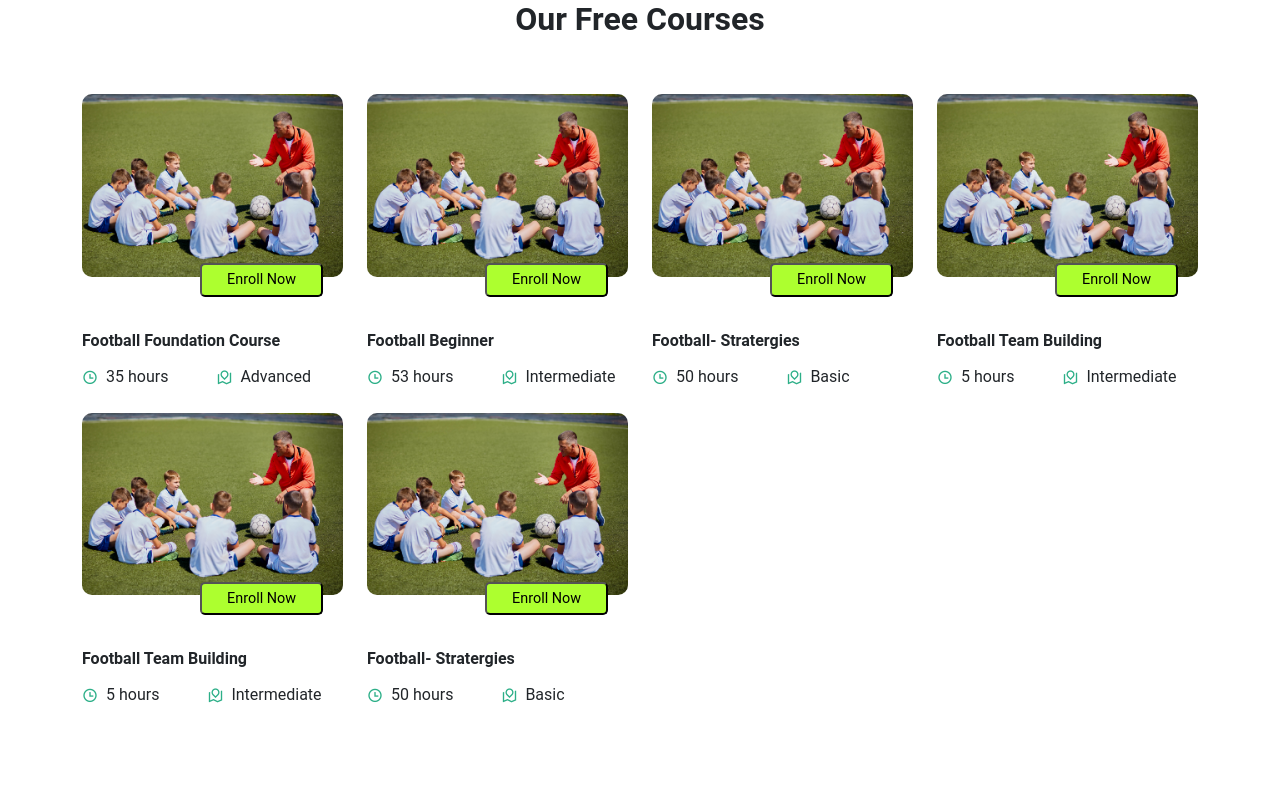
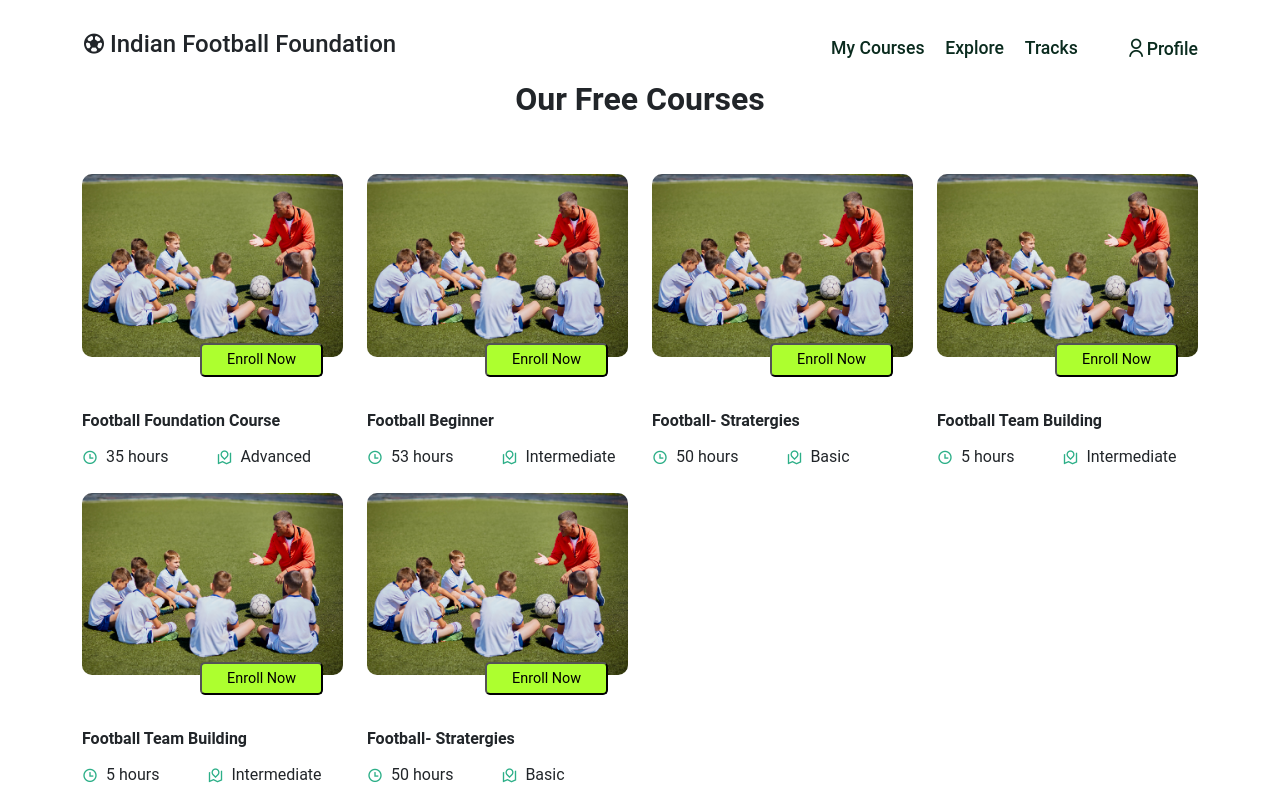
Before and after one commit to cfgmumbai2023/Team-13, a React (Create React App) app in the folder client/: page /courses in a window 1280 px wide. Built offline with nearby package versions, Linux system fonts and the light colour scheme.

Commit message:
added navbar

```diff
--- a/client/src/routes/courses/Free-course-section/FreeCourse.jsx
+++ b/client/src/routes/courses/Free-course-section/FreeCourse.jsx
@@ -1,6 +1,6 @@
 import React from "react";
 import { Container, Row, Col } from "reactstrap";
-import "material-ui";
+// import "material-ui";
 // import courseImg01 from "../../assests/images/web-development.png";
 // import courseImg02 from "../../assests/images/kids-learning.png";
 // import courseImg03 from "../../assests/images/seo.png";
--- /dev/null
+++ b/client/src/routes/courses/Header/Header.jsx
@@ -0,0 +1,68 @@
+import React, { useRef } from "react";
+import { Container } from "reactstrap";
+import "./header.css";
+
+const navLinks = [
+  {
+    display: "My Courses",
+    url: "#",
+  },
+  {
+    display: "Explore",
+    url: "#",
+  },
+
+  {
+    display: "Tracks",
+    url: "#",
+  },
+];
+
+const Header = () => {
+  const menuRef = useRef();
+
+  const menuToggle = () => menuRef.current.classList.toggle("active__menu");
+
+  return (
+    <header className="header">
+      <Container>
+        <div className="navigation d-flex align-items-center justify-content-between navbar">
+          <div className="logo">
+            <h4 className=" d-flex align-items-center gap-1">
+              <i class="ri-football-fill"></i> Indian Football Foundation
+            </h4>
+          </div>
+
+          <div className="nav d-flex align-items-center gap-5">
+            <div className="nav__menu" ref={menuRef} onClick={menuToggle}>
+              <ul className="nav__list">
+                {navLinks.map((item, index) => (
+                  <li key={index} className="nav__item">
+                    <a href={item.url}>{item.display}</a>
+                  </li>
+                ))}
+              </ul>
+            </div>
+
+            <div className="nav__right">
+              <p className="mb-0 d-flex align-items-center gap-2">
+                <li className="nav__item">
+                  <i class="ri-user-line"></i>
+                  <a href="#">Profile</a>
+                </li>
+              </p>
+            </div>
+          </div>
+
+          <div className="mobile__menu">
+            <span>
+              <i class="ri-menu-line" onClick={menuToggle}></i>
+            </span>
+          </div>
+        </div>
+      </Container>
+    </header>
+  );
+};
+
+export default Header;
--- /dev/null
+++ b/client/src/routes/courses/Header/header.css
@@ -0,0 +1,88 @@
+.header {
+  width: 100%;
+  height: 80px;
+  line-height: 80px;
+  /* padding-bottom: 50px; */
+}
+
+.navbar {
+  padding-bottom: 40px;
+}
+
+.nav__list {
+  margin: 0;
+  padding: 0;
+  list-style: none;
+  display: flex;
+  column-gap: 1.3rem;
+}
+
+.nav__item a {
+  font-weight: 500;
+  font-size: 1.1rem;
+  color: #0a2b1e;
+  text-decoration: none;
+  transition: 0.3s;
+}
+
+.nav__item a:hover {
+  color: #17bf9e;
+}
+
+.nav__right p {
+  font-weight: 500;
+  color: #0a2b1e;
+  font-size: 1.1rem;
+}
+
+.nav__right p i {
+  font-size: 1.3rem;
+}
+
+.mobile__menu span i {
+  font-size: 1.4rem;
+  color: #0a2b1e;
+  cursor: pointer;
+}
+
+.mobile__menu {
+  display: none;
+}
+
+@media only screen and (max-width: 991px) {
+  .nav__menu {
+    position: fixed;
+    top: 0;
+    left: 0;
+    width: 100%;
+    height: 100%;
+    background: #0a2b1ec2;
+    z-index: 99;
+    display: none;
+  }
+
+  .nav__list {
+    position: absolute;
+    background: #fff;
+    top: 0;
+    right: 0;
+    width: 250px;
+    height: 100%;
+    display: flex;
+    flex-direction: column;
+    align-items: center;
+    z-index: 999;
+    padding-top: 80px;
+  }
+
+  .mobile__menu {
+    display: block;
+  }
+  .nav__right {
+    display: none;
+  }
+
+  .active__menu {
+    display: block;
+  }
+}
--- a/client/src/routes/courses/courses.js
+++ b/client/src/routes/courses/courses.js
@@ -1,8 +1,10 @@
 import React from "react";
 import FreeCourse from "./Free-course-section/FreeCourse";
+import Header from "./Header/Header";
 
 function Courses() {
   return <div>
+    <Header />
     <FreeCourse />
   </div>;
 }
```
